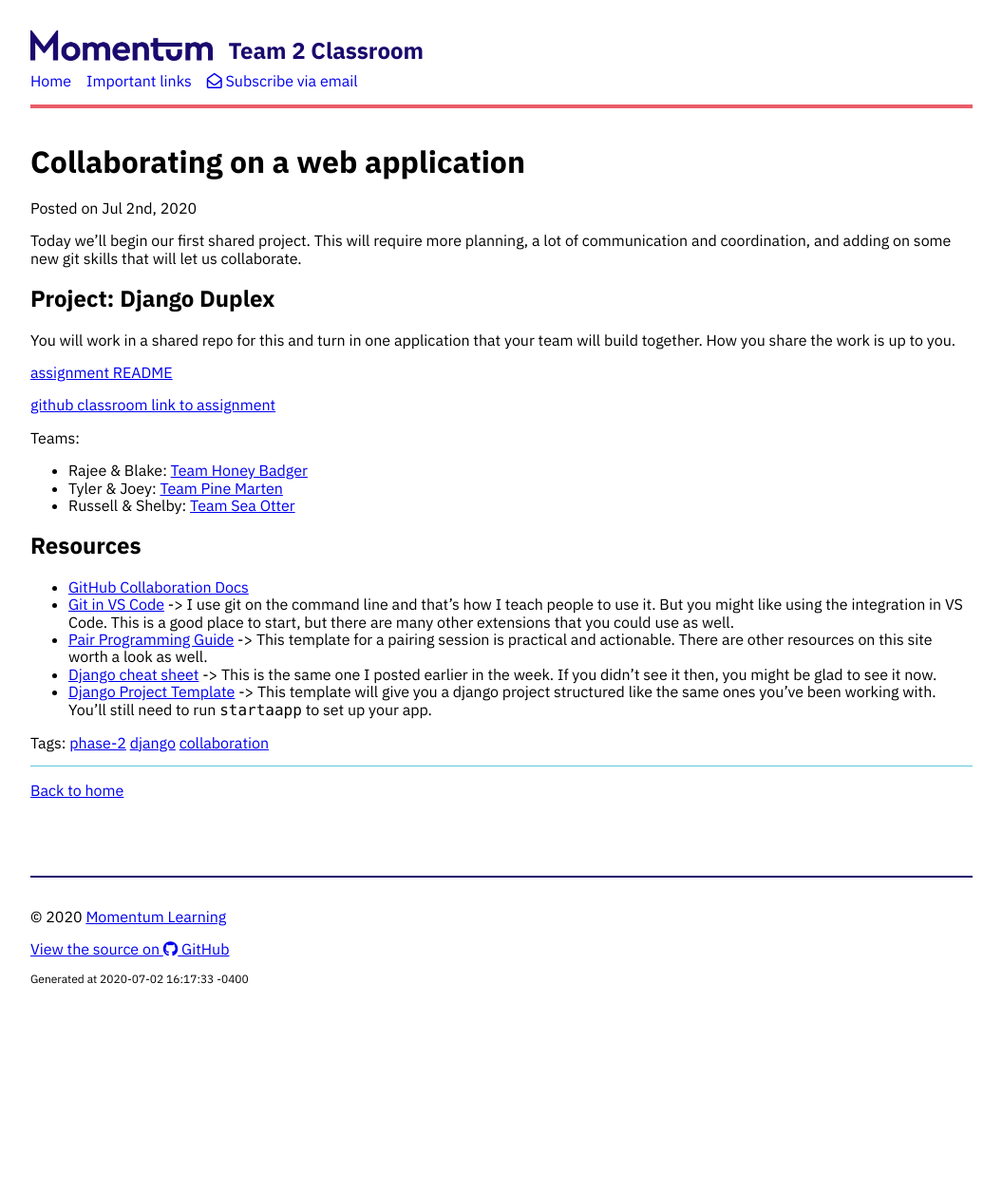
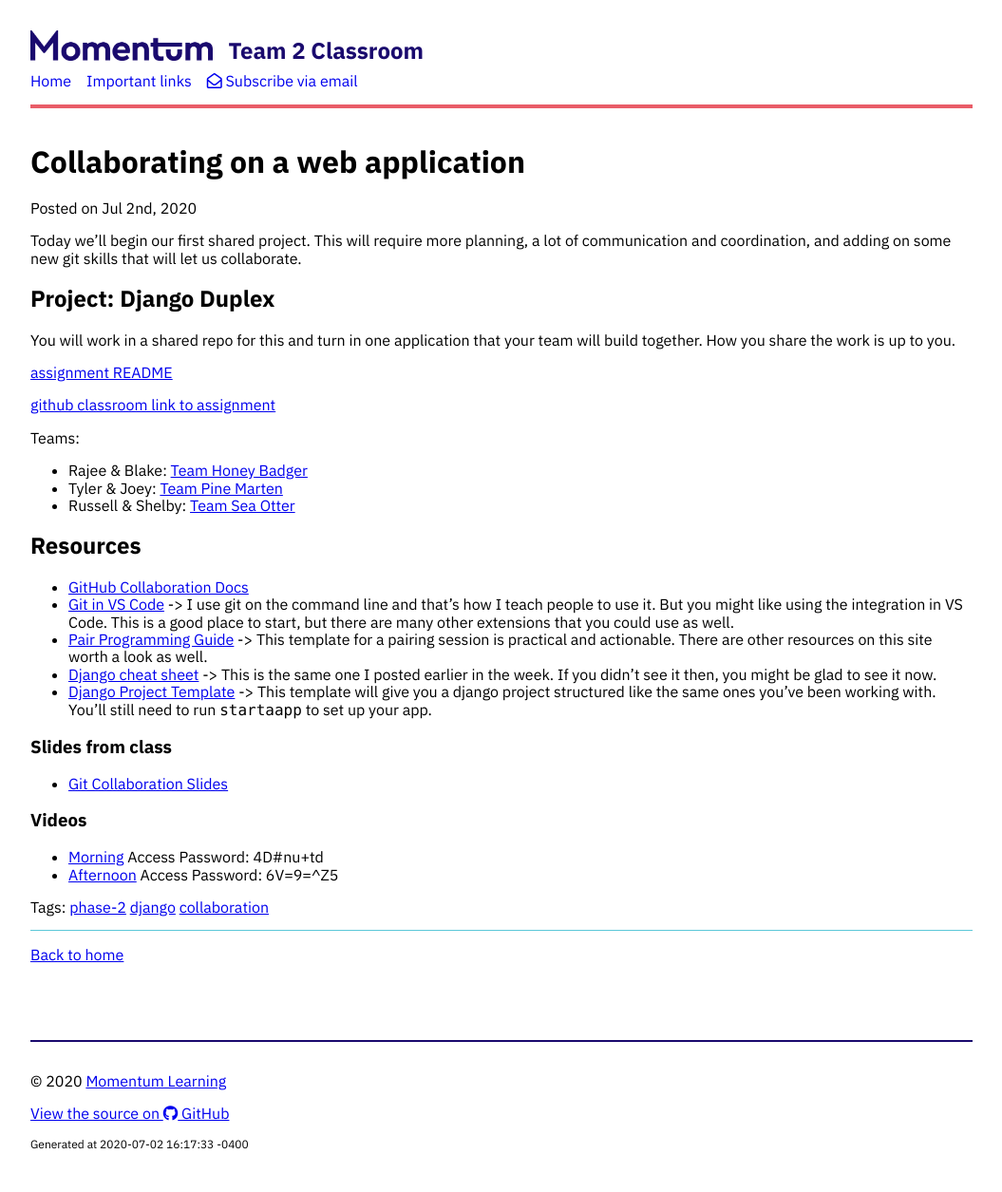
Before and after one commit to momentum-team-3/momentum-team-3.github.io, a Jekyll site: the page built from _posts/2020-07-02-django-collab.md, in a window 1280 px wide. Shown: the whole page at 95% size, without its empty margins (112-1167 px from the left). Built offline with Jekyll 4.4.1, drawn with Linux system fonts in a browser that asks for light colours; nearby versions of some CDN libraries; before the commit the page ends 1082 px from its top, so only the background shows below that.

Commit message:
Add slides and video from class

```diff
--- a/_posts/2020-07-02-django-collab.md
+++ b/_posts/2020-07-02-django-collab.md
@@ -27,3 +27,12 @@ Teams:
 - [Pair Programming Guide](https://tuple.app/pair-programming-guide/template) -> This template for a pairing session is practical and actionable. There are other resources on this site worth a look as well.
 - [Django cheat sheet](https://github.com/lucrae/django-cheat-sheet) -> This is the same one I posted earlier in the week. If you didn't see it then, you might be glad to see it now.
 - [Django Project Template](https://github.com/momentumlearn/django-project-template) -> This template will give you a django project structured like the same ones you've been working with. You'll still need to run `startaapp` to set up your app.
+
+### Slides from class
+
+- [Git Collaboration Slides](https://slides.com/amy_nc/git-collaboration-week5)
+
+### Videos
+
+- [Morning](https://us02web.zoom.us/rec/share/5pxuDbfi-kxIUs_w43jTRZUIJ57Yaaa8h3dI-vVfzh0ZLqdMfAR5_Sia6I2ycoCC) Access Password: 4D#nu+td
+- [Afternoon](https://us02web.zoom.us/rec/share/4-8yf-3u_zlIQbfN7hH1fLM7OIjXeaa81HUb_aIEnx3KwCCV8uKbJp6UTYfRQDfy) Access Password: 6V=9=^Z5
```
